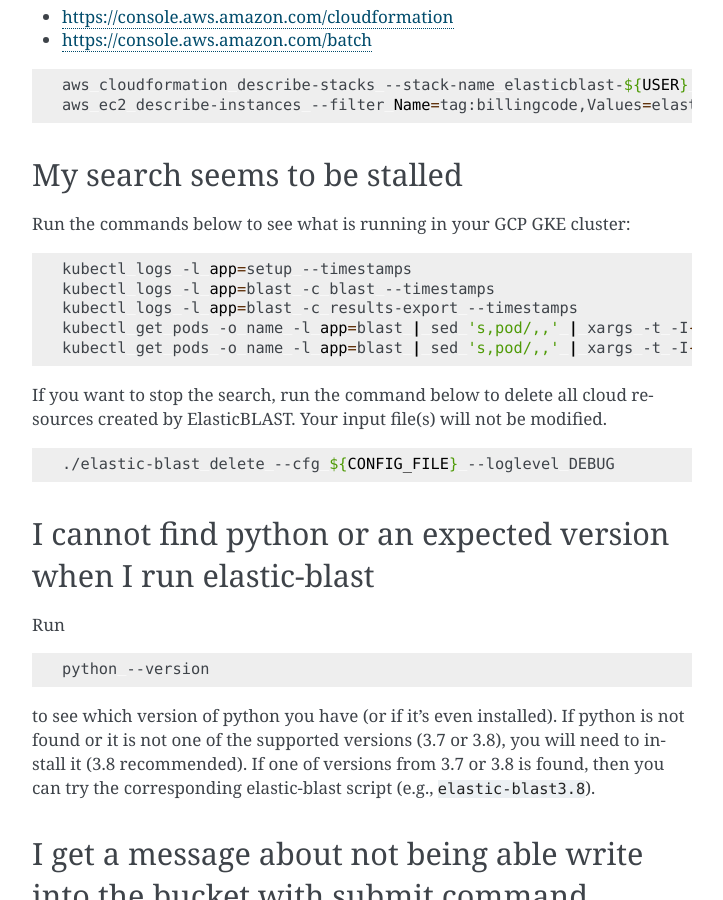
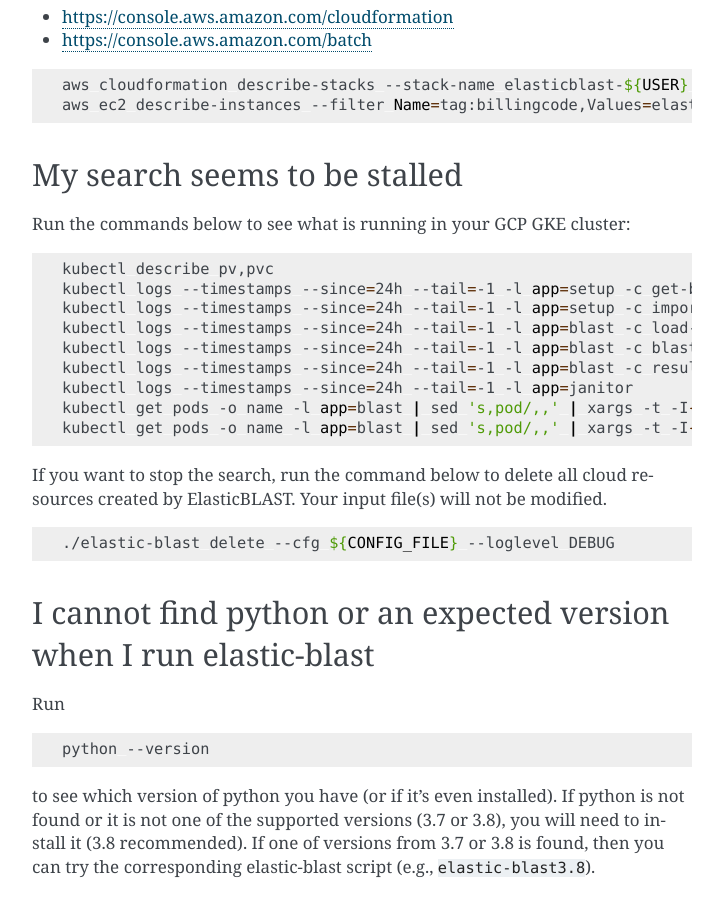
Before and after one commit to ncbi/elastic-blast-docs, a Sphinx documentation site: the page built from docs/source/troubleshooting.rst, in a window 1280 px wide and 900 px high, scrolled down 1477 px. Shown: the whole window, without its empty margins (388-1111 px from the left). Built offline with Sphinx 7.4.7, drawn with Linux system fonts in a browser that asks for light colours.

Commit message:
Update GCP troubleshooting commands

```diff
--- a/docs/source/troubleshooting.rst
+++ b/docs/source/troubleshooting.rst
@@ -107,9 +107,13 @@
 
 .. code-block:: bash
 
-   kubectl logs -l app=setup --timestamps
-   kubectl logs -l app=blast -c blast --timestamps
-   kubectl logs -l app=blast -c results-export --timestamps
+   kubectl describe pv,pvc
+   kubectl logs --timestamps --since=24h --tail=-1 -l app=setup -c get-blastdb
+   kubectl logs --timestamps --since=24h --tail=-1 -l app=setup -c import-query-batches
+   kubectl logs --timestamps --since=24h --tail=-1 -l app=blast -c load-blastdb-into-ram
+   kubectl logs --timestamps --since=24h --tail=-1 -l app=blast -c blast
+   kubectl logs --timestamps --since=24h --tail=-1 -l app=blast -c results-export
+   kubectl logs --timestamps --since=24h --tail=-1 -l app=janitor
    kubectl get pods -o name -l app=blast | sed 's,pod/,,' | xargs -t -I{} kubectl exec {} -c blast -- top -n1 -cb
    kubectl get pods -o name -l app=blast | sed 's,pod/,,' | xargs -t -I{} kubectl exec {} -c blast -- ps aux
 
```
